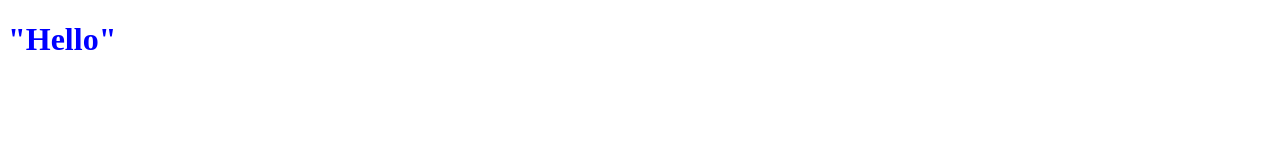
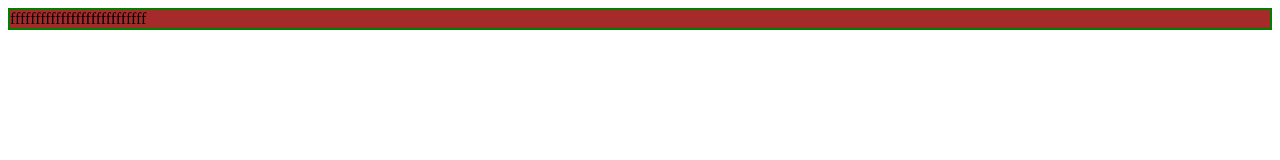
Before and after one commit to joelsilas1816/FSWB-Internship, a plain HTML site: page index.html in a window 1280 px wide. Drawn offline with Linux system fonts and the light colour scheme.

Commit message:
Third push

```diff
--- a/index.html
+++ b/index.html
@@ -7,6 +7,11 @@
     <title>CSS Session</title>
 </head>
 <body>
-    <h1 style="COLOR : blue">"Hello"</h1>
+    <div style="width: auto; height : auto; border: 2px solid green; background-color: brown;">
+
+    <span >fffffffffffffffffffffffffff
+
+        </span>
+    </div>
 </body>
 </html>
```
